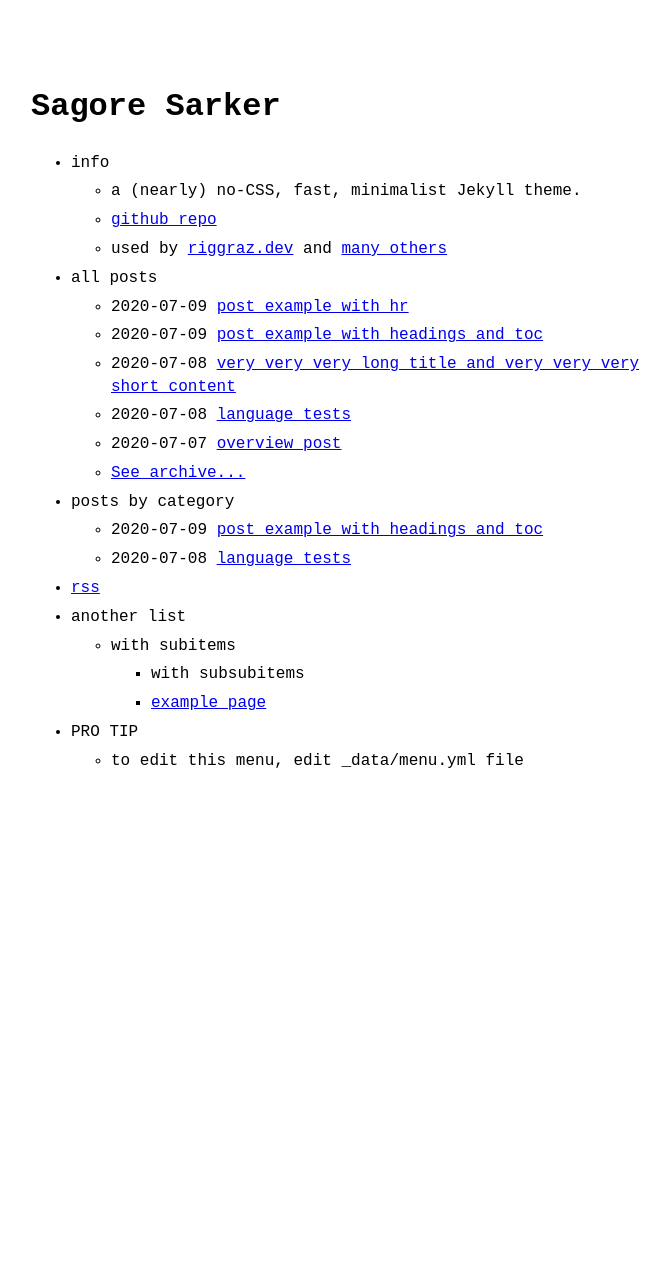
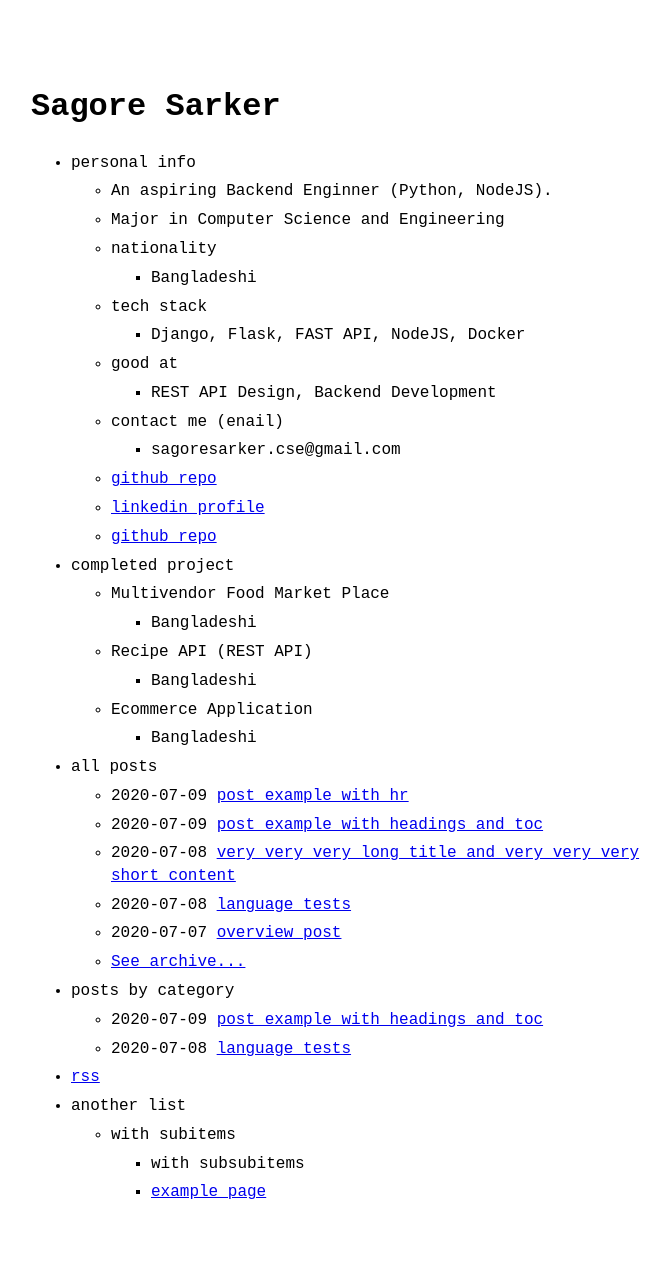
Before and after one commit to sagoresarker/sagoresarker.github.io, a Jekyll site: the page built from index.md, in a window 1280 px wide. Shown: the whole page, without its empty margins (289-960 px from the left). Built offline with Jekyll 4.4.1, drawn with Linux system fonts in a browser that asks for light colours; before the commit the page ends 900 px from its top, so only the background shows below that.

Commit message:
Edit config

```diff
--- a/_data/menu.yml
+++ b/_data/menu.yml
@@ -2,12 +2,41 @@
 # https://github.com/riggraz/no-style-please#customize-the-menu
 
 entries:
-  - title: info
+  - title: personal info
     entries:
-      - title: a (nearly) no-CSS, fast, minimalist Jekyll theme.
+      - title: An aspiring Backend Enginner (Python, NodeJS).
+      - title: Major in Computer Science and Engineering
+      - title: nationality
+        entries:
+          - title: Bangladeshi
+      - title: tech stack
+        entries:
+          - title: Django, Flask, FAST API, NodeJS, Docker
+      - title: good at
+        entries:
+          - title: REST API Design, Backend Development
+      - title: contact me (enail)
+        entries:
+          - title: sagoresarker.cse@gmail.com
       - title: github repo
-        url: https://github.com/riggraz/no-style-please
-      - title: "used by <a href='https://riggraz.dev'>riggraz.dev</a> and <a href='https://github.com/riggraz/no-style-please/network/dependents'>many others</a>"
+        url: https://github.com/sagoresarker
+      - title: linkedin profile
+        url: https://linkedin.com/sagoresarker
+      - title: github repo
+        url: https://github.com/sagoresarker
+
+
+  - title: completed project
+    entries:
+      - title: Multivendor Food Market Place
+        entries:
+          - title: Bangladeshi
+      - title: Recipe API (REST API)
+        entries:
+          - title: Bangladeshi
+      - title: Ecommerce Application
+        entries:
+          - title: Bangladeshi
 
   - title: all posts
     post_list:
@@ -33,6 +62,3 @@ entries:
           - title: with subsubitems
           - title: example page
             url: about
-  - title: PRO TIP
-    entries:
-      - title: to edit this menu, edit _data/menu.yml file
--- a/about.md
+++ b/about.md
@@ -3,6 +3,16 @@ layout: page
 title: About
 ---
 
-This is an example page!
+Hello! I am a highly motivated and enthusiastic student pursuing a Bachelor of Science degree in Computer Science and Engineering. As a fourth-year (7th semester) student, I am well-versed in the concepts of computer programming, algorithms, and data structures.
 
-It's very similar to a `post` layout, with the only difference that the publish date is not shown!
+My passion lies in Backend Engineering, specifically in Python and Golang. I am constantly working towards improving my skills and expanding my knowledge in this field. I have experience in API development for distributed systems using various technologies, such as FAST API, Flask, Docker, Redis, Microservices, MongoDB, and PostgreSQL. These tools and technologies have allowed me to build robust and scalable systems that can handle a large volume of traffic. I am continuously striving to expand my knowledge and skills in the field.
+
+In addition to my technical skills, I am also a tech blogger. I write about topics related to software development, distributed systems, and new technology trends on my blog, Backend Byte. I enjoy sharing my insights and experiences with others and engaging in discussions about the latest trends in the industry.
+
+As an aspiring entrepreneur, I am also working on my first startup, Backend Board, in the EdTech industry. The goal of this startup is to provide innovative solutions for learning and development in the backend technology space.
+
+Outside of my studies and work, I am an avid problem-solver on the Leetcode platform. I enjoy taking on new challenges and pushing myself out of my comfort zone.
+
+Whether you're a potential employer, a fellow engineer, or simply interested in learning more about my work, I'm excited to connect with you. Please feel free to browse my profile, check out my projects, and don't hesitate to reach out if you have any questions or would like to connect further.
+
+If you are interested in connecting with a motivated and dedicated Backend Engineer, I would be delighted to hear from you.
```
